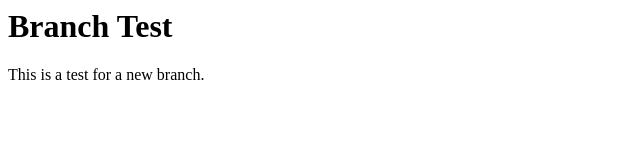
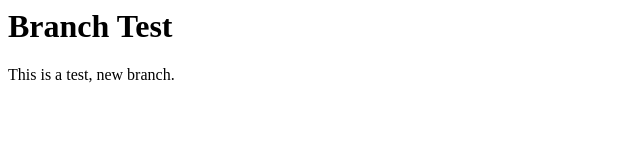
Before and after one commit to yusuf-s-ahmed/Demo-Repo-1, a plain HTML site: page index.html in a window 1280 px wide. Shown: the full height of the page, 0-640 px from the left. Drawn offline with Linux system fonts and the light colour scheme.

Commit message:
more concise

```diff
--- a/index.html
+++ b/index.html
@@ -1,3 +1,3 @@
 <h1>Branch Test</h1>
 
-<p>This is a test for a new branch.</p>
+<p>This is a test, new branch.</p>
```
